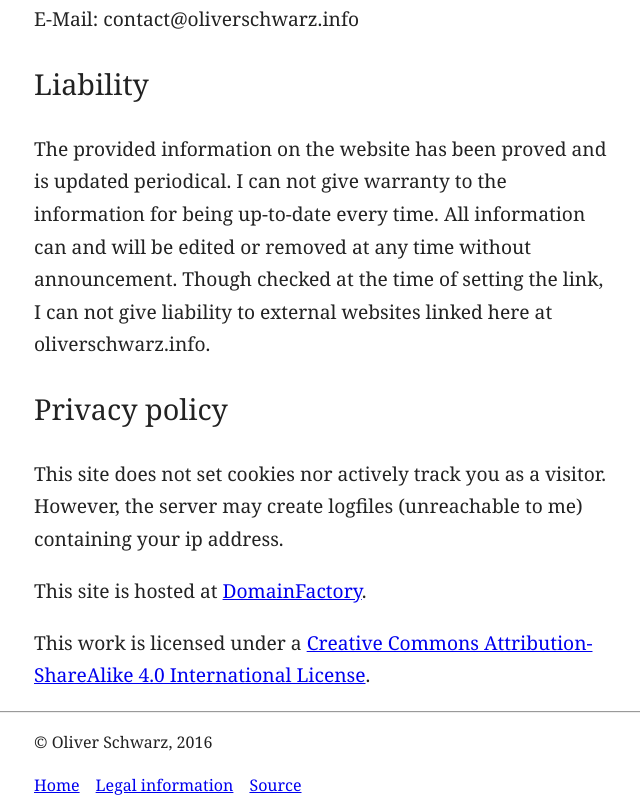
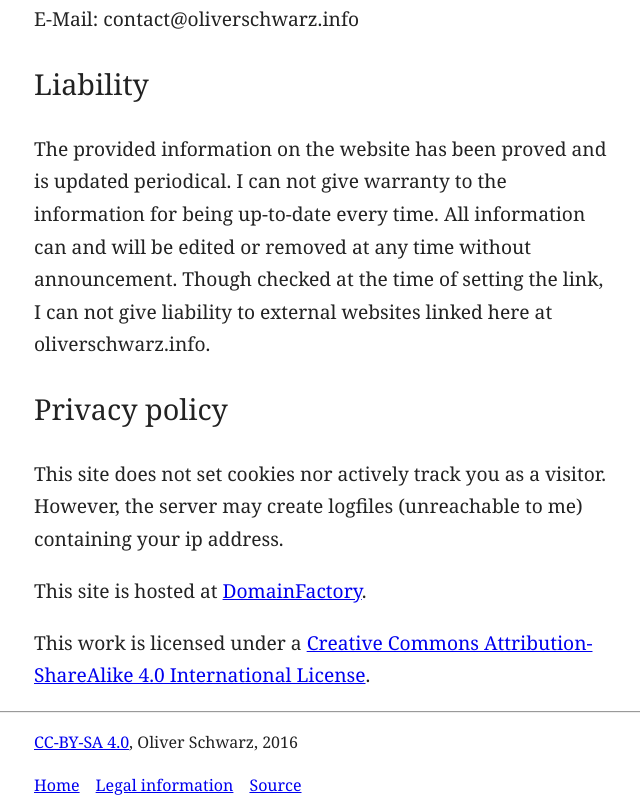
Before and after one commit to oliverschwarz/vc, a website: page src/legal.html in a window 1280 px wide. Shown: the part 316-1124 px from the top of the page, without its empty margins (318-958 px from the left). Drawn offline with nearby package versions, Linux system fonts and the light colour scheme; files that its build step writes are made by us from their sources.

Commit message:
Adding meta element no referer

```diff
--- a/src/legal.html
+++ b/src/legal.html
@@ -12,6 +12,8 @@
   <link href="https://github.com/oliverschwarz" rel="me">
 
   <link rel="canonical" href="http://oliverschwarz.info">
+
+  <meta name="referrer" content="no-referrer">
 
 </head>
 <body>
@@ -47,7 +49,7 @@
 
   <hr>
   <footer>
-    <p>&copy; Oliver Schwarz, 2016</p>
+    <p><a rel="license" href="http://creativecommons.org/licenses/by-sa/4.0/">CC-BY-SA 4.0</a>, Oliver Schwarz, 2016</p>
     <nav>
       <ul>
         <li><a href="index.html">Home</a></li>
```
Also changed, not shown: src/index.html (+3 -0 lines), README.md.
